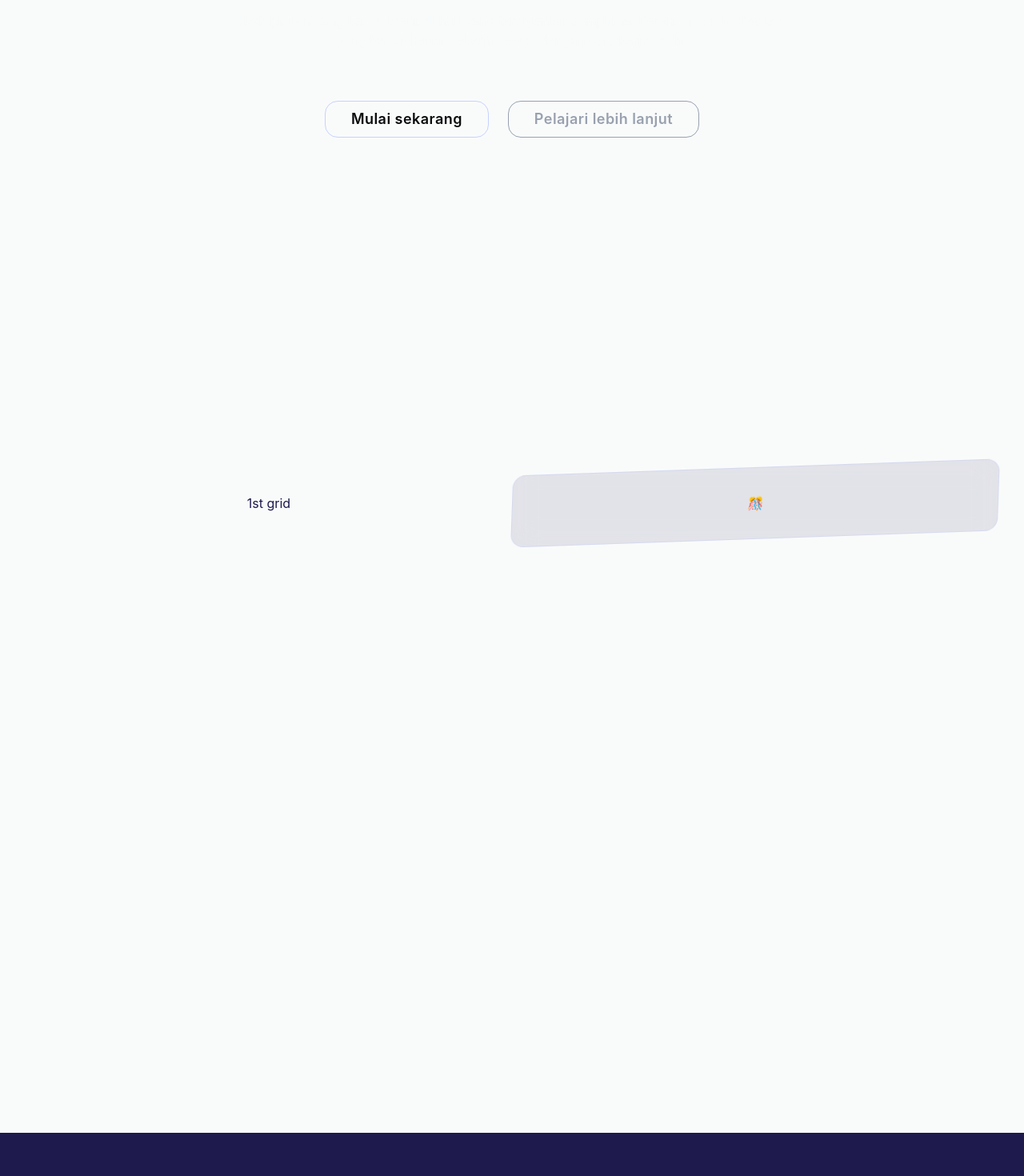
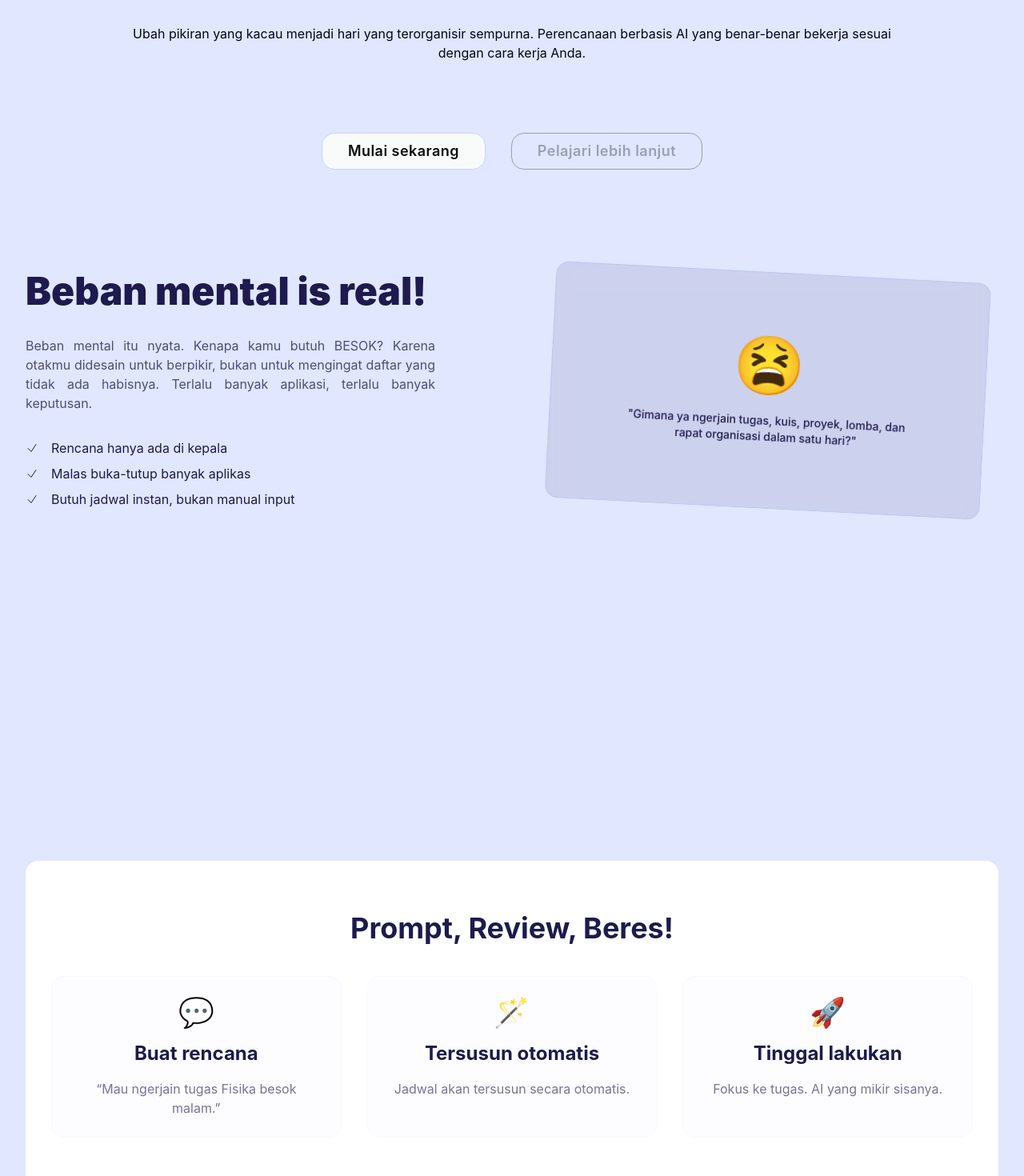
Before and after one commit to Daorza/Zen, a React (Vite) app: page / in a window 1280 px wide. Shown: the part 440-1910 px from the top of the page at 80% size. Before the commit the page ends 1856 px from the top, so only its background shows below. Built offline with nearby package versions, Linux system fonts and the light colour scheme.

Commit message:
Adding features section on landing page

```diff
--- a/index.html
+++ b/index.html
@@ -3,10 +3,11 @@
   <head>
     <meta charset="UTF-8" />
     <link rel="icon" type="image/svg+xml" href="/vite.svg" />
+    <link rel="stylesheet" href="index.html">
     <meta name="viewport" content="width=device-width, initial-scale=1.0" />
     <title>ifest14-project</title>
   </head>
-  <body>
+  <body class="bg-indigo-100 dark:bg-slate-900">
     <div id="root"></div>
     <script type="module" src="./src/app/main.jsx"></script>
   </body>
--- a/package.json
+++ b/package.json
@@ -10,14 +10,16 @@
     "preview": "vite preview"
   },
   "dependencies": {
+    "@heroicons/react": "^2.2.0",
     "@tailwindcss/vite": "^4.2.1",
     "clsx": "^2.1.1",
     "dotenv": "^17.3.1",
+    "heroicons": "^2.2.0",
     "lucide-react": "^0.575.0",
     "motion": "^12.34.3",
     "react": "^19.2.0",
     "react-dom": "^19.2.0",
-    "react-router-dom": "^7.13.0",
+    "react-router-dom": "^7.13.1",
     "swr": "^2.4.0",
     "tailwind-merge": "^3.5.0",
     "tailwindcss": "^4.2.1"
--- /dev/null
+++ b/src/components/landingpage/Features.jsx
@@ -0,0 +1,46 @@
+import React from "react";
+import { Container } from "../ui/Container";
+import { Section } from "../ui/Section";
+
+const features = [
+  {
+    icon: "💬",
+    title: "Buat rencana",
+    description: "“Mau ngerjain tugas Fisika besok malam.”",
+  },
+  {
+    icon: "🪄",
+    title: "Tersusun otomatis",
+    description: "Jadwal akan tersusun secara otomatis.",
+  },
+  {
+    icon: "🚀",
+    title: "Tinggal lakukan",
+    description: "Fokus ke tugas. AI yang mikir sisanya.",
+  },
+];
+
+export function Features() {
+  return (
+    <Section className="mx-8  rounded-2xl bg-white dark:bg-white/5 backdrop-blur-sm items-center flex">
+      <Container className="space-y-10 text-center text-indigo-950 dark:text-mist-50">
+        <h1 className="text-4xl font-bold capitalize">
+          Prompt, review, beres!
+        </h1>
+
+        <div className="grid grid-cols-1 gap-8 md:grid-cols-2 lg:grid-cols-3">
+          {features.map((feature, index) => (
+            <div
+              key={index}
+              className="flex flex-col items-center space-y-4 rounded-2xl border border-indigo-100/20 bg-indigo-50/10 p-6 backdrop-blur-md transition hover:scale-105"
+            >
+              <div className="text-4xl">{feature.icon}</div>
+              <h2 className="text-2xl font-bold">{feature.title}</h2>
+              <p className="opacity-60">{feature.description}</p>
+            </div>
+          ))}
+        </div>
+      </Container>
+    </Section>
+  );
+}
--- a/src/components/landingpage/Hero.jsx
+++ b/src/components/landingpage/Hero.jsx
@@ -6,7 +6,7 @@ import { Button } from "../ui/Button";
 export function Hero() {
   return (
     <Section>
-      <Container className="text-center space-y-6 text-indigo-950 dark:text-mist-50">
+      <Container className="text-center space-y-6 text-indigo-950 dark:text-mist-50 items-center flex flex-col h-">
         <section
           className="flex items-center justify-center gap-4 text-sm rounded-lg px-6 py-2 w-fit mx-auto backdrop-blur-lg pointer-events-none border
                             dark:bg-mist-50/10  dark:border-white/20 bg-indigo-950/10 border-indigo-300/20"
@@ -14,30 +14,30 @@ export function Hero() {
           <div className="size-4 rounded-full bg-emerald-500">
             {/* empty div */}
           </div>
-          <p className="text-sm">
+          <p className="text-xs md:text-sm">
             Produktivitas tanpa batas!
           </p>
         </section>
 
-        <header className="text-7xl font-black dark:text-mist-50 text-mist-950 ">
+        <header className="text-4xl md:text-7xl font-black dark:text-mist-50 text-mist-950 ">
           Rencanakan hidupmu <br />
           <span className="bg-clip-text text-transparent bg-linear-to-br from-cyan-500 to-pink-500 dark:bg-linear-to-br dark:from-cyan-400 dark:to-pink-500">
             secepat dirimu berpikir
           </span>
         </header>
 
-        <p className="text-mist-50/50 mt-4">
+        <p className="text-sm md:text-base text-slate-950 dark:text-mist-50/50 mt-4 w-4/5 mx-auto">
           Ubah pikiran yang kacau menjadi hari yang terorganisir sempurna.
-          Perencanaan berbasis AI <br /> yang benar-benar bekerja sesuai dengan cara
+          Perencanaan berbasis AI yang benar-benar bekerja sesuai dengan cara
           kerja Anda.
         </p>
 
-        <section className="flex items-center justify-center gap-6 mt-16 *:font-semibold *:px-8 *:text-lg *:rounded-2xl">
+        <section className="flex items-center justify-center gap-4 md:gap-8 mt-12 md:mt-16 *:font-semibold *:px-4 md:*:px-8 *:text-sm md:*:text-lg *:rounded-2xl">
             <Button variant="secondary" className="hover:shadow-lg hover:shadow-indigo-400 hover:scale-105 transition-transform duration-200 border border-indigo-200 rounded-2xl">
                 Mulai sekarang
             </Button>
 
-            <Button variant="outline" className="hover:text-indigo-950">
+            <Button variant="outline" className="hover:text-indigo-950 hover:shadow-lg hover:shadow-indigo-400 hover:scale-95 transition-transform duration-200">
                 Pelajari lebih lanjut
             </Button>
         </section>
--- a/src/components/landingpage/ValueProposition.jsx
+++ b/src/components/landingpage/ValueProposition.jsx
@@ -1,22 +1,56 @@
-import React from 'react'
-import { Container } from '../ui/Container'
-import { Section } from '../ui/Section'
+import React from "react";
+import { Container } from "../ui/Container";
+import { Section } from "../ui/Section";
+import { CheckIcon } from "@heroicons/react/24/outline";
 
 export function ValueProposition() {
   return (
-    <Section>
-        <Container className="text-center space-y-6 text-indigo-950 dark:text-mist-50">
-            <section className="grid grid-cols-2 justify-center items-center">
-                <div>
-                    1st grid
-                </div>
+    <Section className="min-h-dvh ">
+      <Container className="text-center space-y-6 text-indigo-950 dark:text-mist-50">
+        <section className="grid grid-cols-2 justify-center items-center gap-16">
+          <div className="space-y-8 text-left">
+            <h1 className="text-5xl font-black">
+              Beban mental is real!
+            </h1>
 
-                <div className="flex items-center justify-center backdrop-blur-lg border rounded-2xl p-8 -skew-2 h-full
-                                dark:bg-mist-50/10  dark:border-white/20 bg-indigo-950/10 border-indigo-300/20">
-                    🎊
-                </div>
+            <p className="text-justify max-w-lg opacity-75">
+              Beban mental itu nyata. Kenapa kamu butuh BESOK? Karena otakmu
+              didesain untuk berpikir, bukan untuk mengingat daftar yang tidak
+              ada habisnya. Terlalu banyak aplikasi, terlalu banyak keputusan.
+            </p>
+
+            <section className="space-y-2 text-left">
+              <div className="flex gap-4 items-center">
+                <CheckIcon className="size-4 font-bold text-indigo-950 dark:text-amber-300" />
+                <p>Rencana hanya ada di kepala</p>
+              </div>
+
+              <div className="flex gap-4 items-center">
+                <CheckIcon className="size-4 font-bold text-indigo-950 dark:text-amber-300" />
+                <p>Malas buka-tutup banyak aplikas</p>
+              </div>
+
+              <div className="flex gap-4 items-center">
+                <CheckIcon className="size-4 font-bold text-indigo-950 dark:text-amber-300" />
+                <p>Butuh jadwal instan, bukan manual input</p>
+              </div>
             </section>
-        </Container>
+          </div>
+
+          <div
+            className="flex items-center justify-center backdrop-blur-lg border rounded-2xl p-8 m-4 rotate-3 h-full
+                                dark:bg-mist-50/10  dark:border-white/20 bg-indigo-950/10 border-indigo-300/40"
+          >
+            <div className="space-y-6">
+              <div className="flex justify-center text-7xl">😫</div>
+              <p className="text-sm font-medium mt-4 dark:text-mist-50/80">
+                "Gimana ya ngerjain tugas, kuis, proyek, lomba, dan <br />
+                rapat organisasi dalam satu hari?"
+              </p>
+            </div>
+          </div>
+        </section>
+      </Container>
     </Section>
-  )
+  );
 }
--- a/src/components/layouts/Navbar.jsx
+++ b/src/components/layouts/Navbar.jsx
@@ -1,20 +1,34 @@
 import React from 'react'
+import { useTheme } from '../../hooks/useTheme'
 import { Container } from '../ui/Container'
 import { Button } from '../ui/Button'
 
 export function Navbar() {
+  const { theme, setTheme } = useTheme();
+
   return (
     // desktop mode
-    <header className="sticky top-0 z-50 bg-indigo-300/20 backdrop-blur-sm shadow-md">
+    <header className="sticky top-0 z-50 bg-indigo-50/10 backdrop-blur-sm shadow-md">
       <Container>
         <div className="hidden md:flex items-center justify-between h-16">
-          <nav className="text-lg font-bold capitalize text-mist-50">
+          <nav className="text-lg font-bold capitalize text-indigo-950 dark:text-mist-50">
             Zen Planner
           </nav>
 
-          <Button variant='secondary' className="font-bold hover:shadow-lg hover:shadow-indigo-50 hover:scale-105 transition-transform duration-200 border border-indigo-200 rounded-2xl">
-              Get Started
-          </Button>
+          <div className="flex items-center gap-4">
+            <Button variant='secondary' className="font-bold hover:shadow-lg hover:shadow-indigo-50 hover:scale-105 transition-transform duration-200 border border-indigo-200 rounded-2xl">
+                Get Started
+            </Button>
+
+            <button
+                onClick={() =>
+                  setTheme(theme === "dark" ? "light" : "dark")
+                }
+                className="px-3 py-2 rounded-md bg-gray-200 dark:bg-gray-700 text-indigo-950 dark:text-mist-50"
+              >
+                {theme === "dark" ? "☀ Light" : "🌙 Dark"}
+            </button>
+          </div>
         </div>
       </Container>
     </header>
--- a/src/components/ui/Button.jsx
+++ b/src/components/ui/Button.jsx
@@ -14,7 +14,7 @@ export function Button({className, children, variant = "primary", ...props}) {
         variant === "disabled" &&
             "bg-gray-300 text-gray-500 cursor-not-allowed",
         variant === "outline" &&
-            "border border-gray-400 text-gray-400 hover:bg-gray-100",
+            "border border-gray-400 text-gray-400 hover:bg-gray-300",
         className
     )}>
         { children }
--- a/src/components/ui/Section.jsx
+++ b/src/components/ui/Section.jsx
@@ -10,8 +10,9 @@ export function Section({
   return (
     <section
       className={cn(
-        "relative overflow-hidden min-h-dvh",
-        variant === "default" && "bg-mist-50 dark:bg-indigo-950",
+        "relative overflow-hidden",
+        variant === "default" &&
+          "bg-indigo-100 dark:bg-slate-900",
         variant === "muted" &&
           "bg-transparent backdrop-blur-sm blur-md pointer-events-none",
         size === "sm" && "py-12 md:py-16",
--- a/src/pages/landing/LandingPage.jsx
+++ b/src/pages/landing/LandingPage.jsx
@@ -2,12 +2,15 @@ import { useNavigate } from "react-router-dom"
 import {Section} from  "../../components/ui/Section"
 import {Hero} from "../../components/landingpage/Hero"
 import {ValueProposition} from "../../components/landingpage/ValueProposition"
+import {Features} from "../../components/landingpage/Features"
+
 export default function LandingPage () {
   const navigate = useNavigate()
     return <>
     <Section variant='default' size='md'>
         <Hero />
         <ValueProposition />
+        <Features />
       </Section>
     </>
 }
--- a/src/styles/index.css
+++ b/src/styles/index.css
@@ -34,7 +34,3 @@
   --color-border-default: var(--border-default);
   --color-brand-primary: var(--brand-primary);
 }
-
-body {
-  background-color: var(--color-indigo-950);
-}
```
Also changed, not shown: 1 other file (tests, documents, lock files or other folders).
